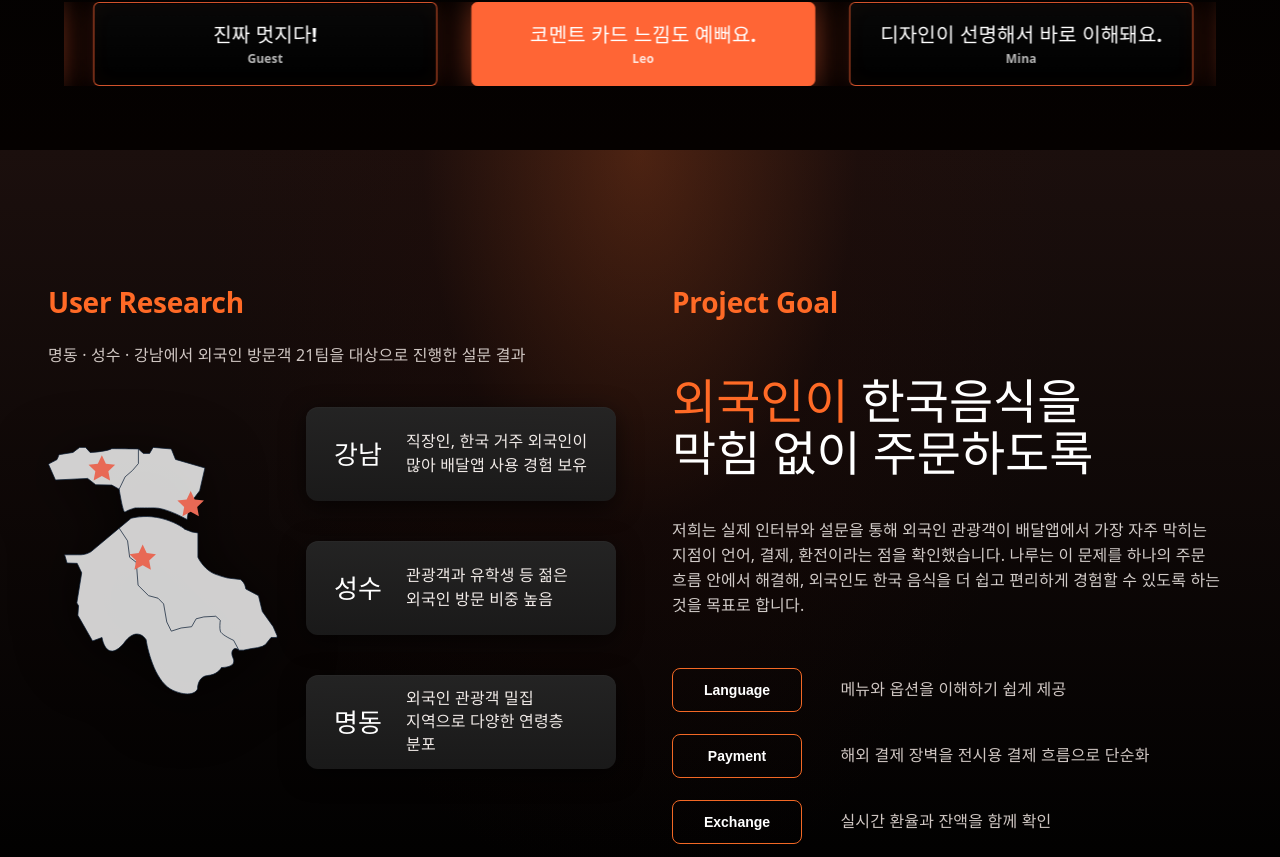
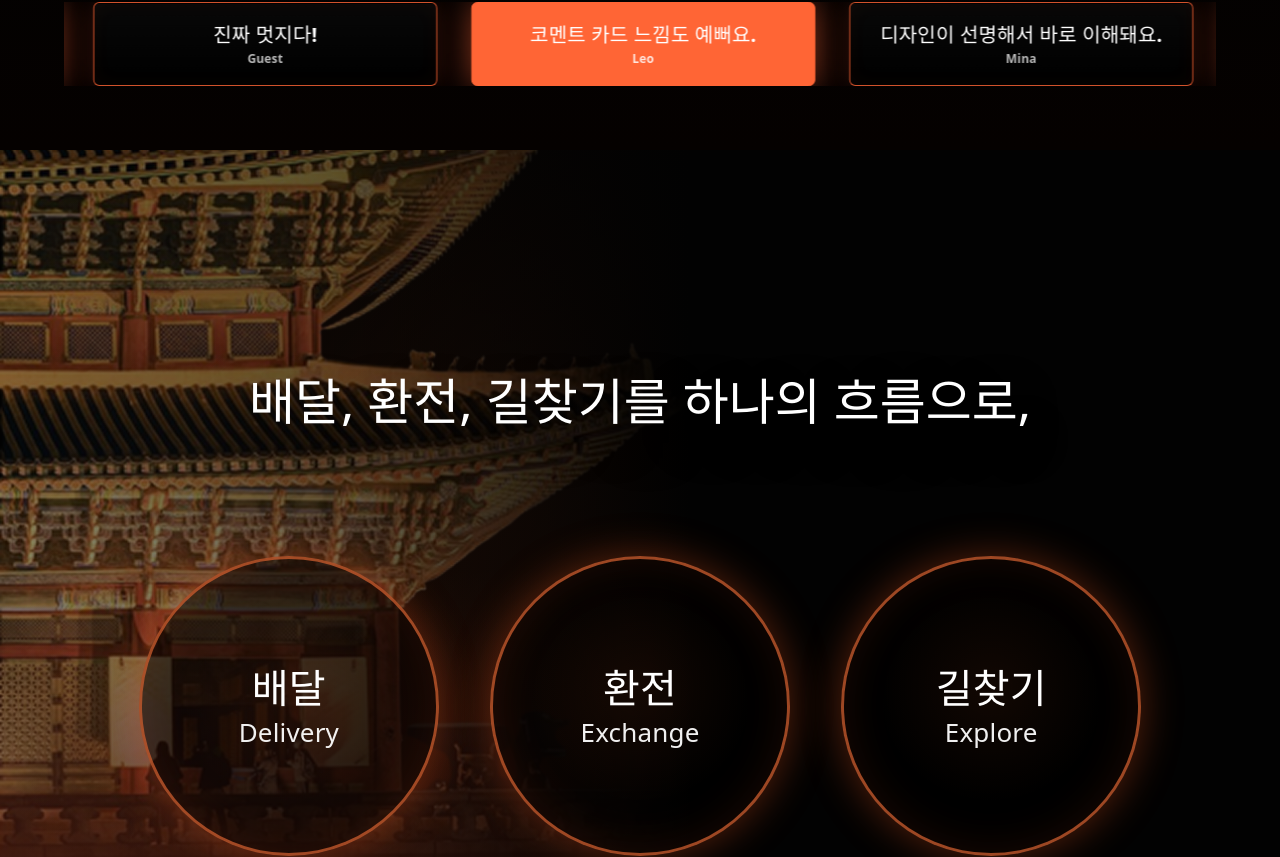
Before and after one commit to 2026-Naru/Naru_Homepage, a React (Vite) app in the folder homepage/: page / in a window 1280 px wide. Shown: the part 6908-7765 px from the top of the page. Built offline with nearby package versions, Linux system fonts and the light colour scheme; a web font is replaced by a local one.

Commit message:
리ㅊ팩토리

```diff
--- a/homepage/src/pages/Overview.jsx
+++ b/homepage/src/pages/Overview.jsx
@@ -1,8 +1,7 @@
-import { useEffect, useRef, useState } from 'react'
 import Language from '../assets/overview/Language.png'
 import Payment from '../assets/overview/Payment.png'
 import Exchange from '../assets/overview/Exchange.png'
-import Research from './Research'
+import useInView from '../hooks/useInView'
 import './Overview.css'
 
 const problemImages = [
@@ -21,33 +20,12 @@ const problemImages = [
 ]
 
 export default function Overview() {
-  const overviewRef = useRef(null)
-  const [isVisible, setIsVisible] = useState(false)
-
-  useEffect(() => {
-    const target = overviewRef.current
-
-    if (!target) {
-      return undefined
-    }
-
-    const observer = new IntersectionObserver(
-      ([entry]) => {
-        setIsVisible(entry.isIntersecting)
-      },
-      {
+  const [overviewRef, isVisible] = useInView({
     rootMargin: '0px 0px -18% 0px',
     threshold: 0.22,
-      },
-    )
-
-    observer.observe(target)
-
-    return () => observer.disconnect()
-  }, [])
+  })
 
   return (
-    <>
     <main
       className={`overview-page${isVisible ? ' overview-page--visible' : ''}`}
       ref={overviewRef}
@@ -104,8 +82,5 @@ export default function Overview() {
         </div>
       </section>
     </main>
-
-      <Research />
-    </>
   )
 }
```
Lines whose indentation alone changed are shown as unchanged.
